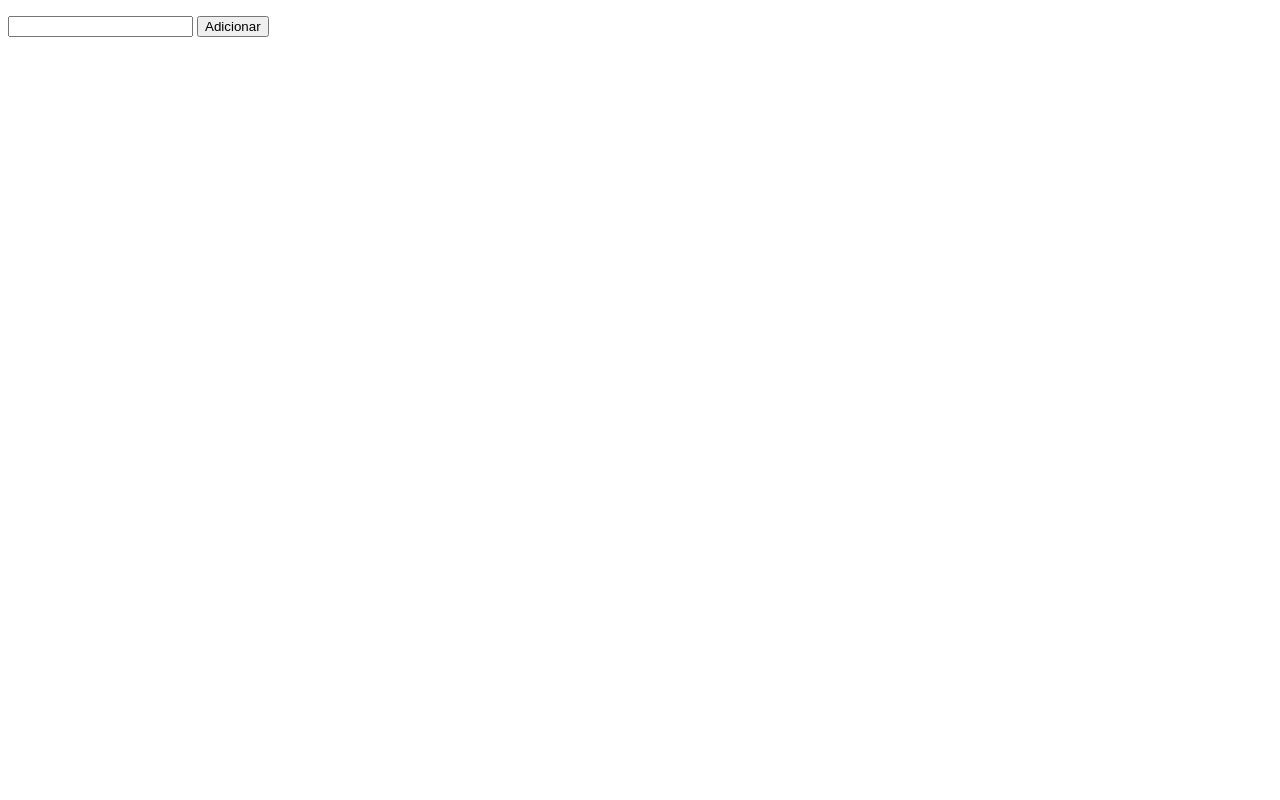
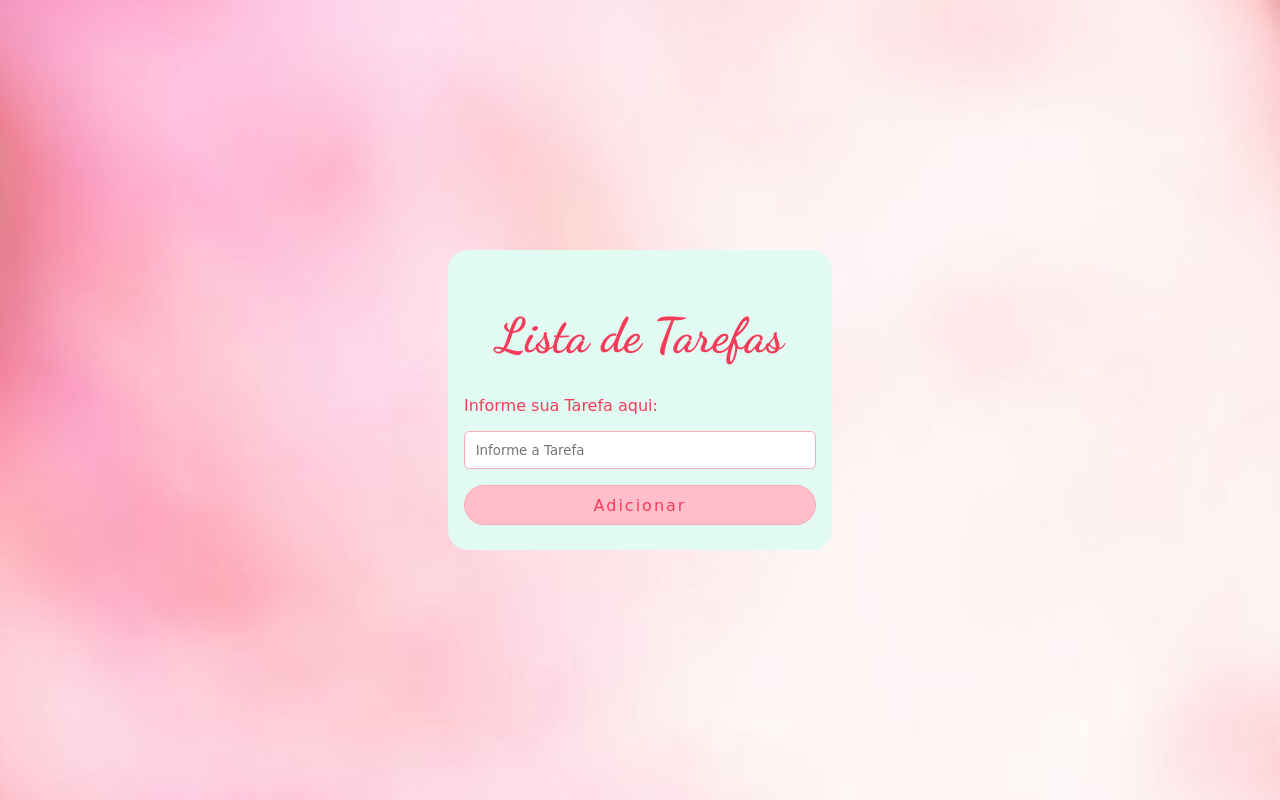
Before and after one commit to gabriellyheber22/to_Dos, a plain HTML site: page index.html in a window 1280 px wide. Drawn offline with Linux system fonts and the light colour scheme; a web font is replaced by a local one.

Commit message:
Aplicação de Estilos

```diff
--- a/index.html
+++ b/index.html
@@ -4,15 +4,17 @@
     <meta charset="UTF-8">
     <meta name="viewport" content="width=device-width, initial-scale=1.0">
     <title>Lista de Tarefas</title>
-
+    <link rel="stylesheet" href="style.css">
 </head>
 <body>
     <div id="App">
+        <h1>Lista de Tarefas</h1>
         <ul>
 
         </ul>
-        <input type="text" name="tarefa" id="tarefa">
-        <button id="btn">Adicionar</button>
+        <label for="tarefa">Informe sua Tarefa aqui:</label>
+        <input type="text" name="tarefa" id="inputTarefa" placeholder="Informe a Tarefa">
+        <button id="btn" >Adicionar</button>
     </div>
     <script src="toDos.js"></script>
 </body>
--- /dev/null
+++ b/style.css
@@ -0,0 +1,98 @@
+@import url('https://fonts.googleapis.com/css2?family=Nunito+Sans:ital,opsz,wght@1,6..12,200..1000&family=Sour+Gummy:ital,wght@0,100..900;1,100..900&display=swap');
+@import url('https://fonts.googleapis.com/css2?family=Doto:wght@100..900&display=swap');
+@import url('https://fonts.googleapis.com/css2?family=Edu+AU+VIC+WA+NT+Pre:wght@400..700&display=swap');
+@import url('https://fonts.googleapis.com/css2?family=Dancing+Script:wght@400..700&display=swap');
+:root{
+    --roxo: rgb(150, 86, 211) ;
+    --btn-font:rgb(245, 59, 90);
+    --btn-borda:rgb(255, 169, 183);
+    --btn-fundo:rgb(255, 190, 202);
+    --branco: #fffafa;
+    --font-padrão: "Edu AU VIC WA NT Pre", cursive;
+}
+*{
+    margin: 0;
+    padding: 0;
+}
+
+body{
+    width: 100vw;
+    height: 100vh;
+    background-image: url(./imagem/textura-rosa.jpg);
+    background-size:cover;
+    background-repeat: no-repeat;
+    display: flex;
+    justify-content: center;
+    align-items: center;
+
+}
+
+#App{
+    width: 30%;
+    min-height: 300px;
+    max-height: auto;
+    padding: 3em 1em 1em ;
+    background-color: #e1faf2;
+    display: flex;
+    flex-direction: column;
+    justify-content: center;
+    gap: 1em;
+    border-radius: 20px;
+    box-sizing: border-box;
+    font-family: var(--font-padrão);
+
+
+}
+
+h1{
+    text-align: center;
+    font-size: 3em;
+    color:var(--btn-font);
+    font-family: "Dancing Script", cursive;
+
+
+
+}
+label{
+
+    color:var(--btn-font);
+    font-family: var(--font-padrão);
+}
+
+
+li{
+    text-align: center;
+    list-style-type: none;
+    color: var(--btn-font);
+}
+
+#inputTarefa{
+    padding: 0.8em;
+    border: 1px solid rgb(255, 169, 183);
+    border-radius: 5px;
+    font-family: var(--font-padrão);
+
+
+}
+#inputTarefa:focus{
+    border: 2px solid var(--btn-font);
+    outline: none;
+}
+#btn{
+    border: 1px solid var(--btn-borda);
+    background-color: var(--btn-fundo);
+    text-align: center;
+    border-radius: 50px;
+    height: 40px;
+    font-family: var(--font-padrão);
+    color: var(--btn-font);
+    letter-spacing: 2px;
+    font-size: 1em;
+}
+#btn:hover{
+    cursor: pointer;
+    border: none;
+    background-color: var(--btn-borda);
+    color:var(--branco);
+    border: 1px solid var(--btn-borda);
+}
```
Also changed, not shown: imagem/textura-azul.jpg (added), imagem/textura-branco.avif (added), imagem/textura-branco.jpg (added), imagem/textura-rosa.jpg (added).
